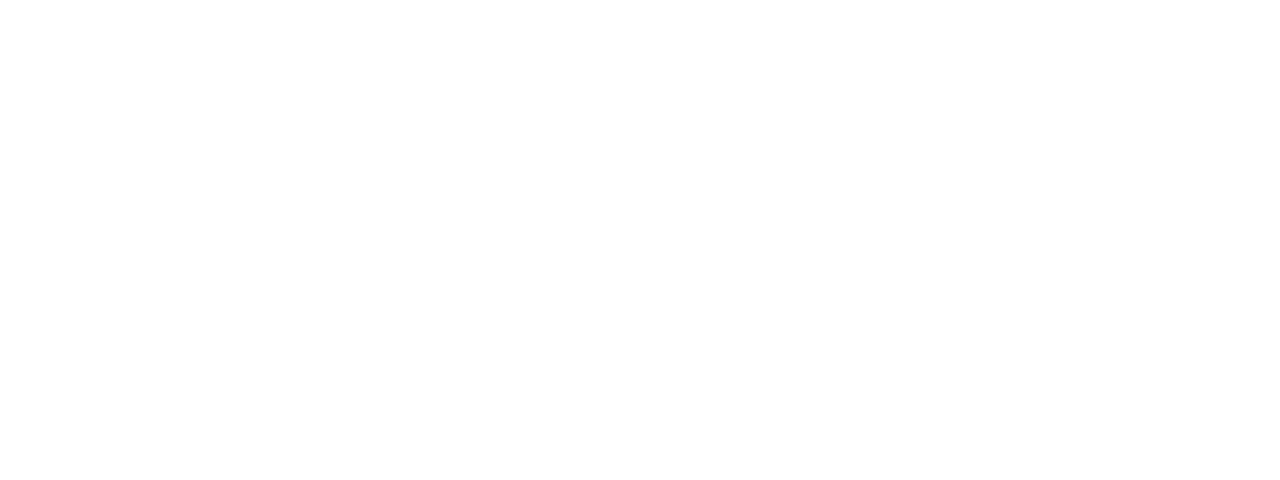
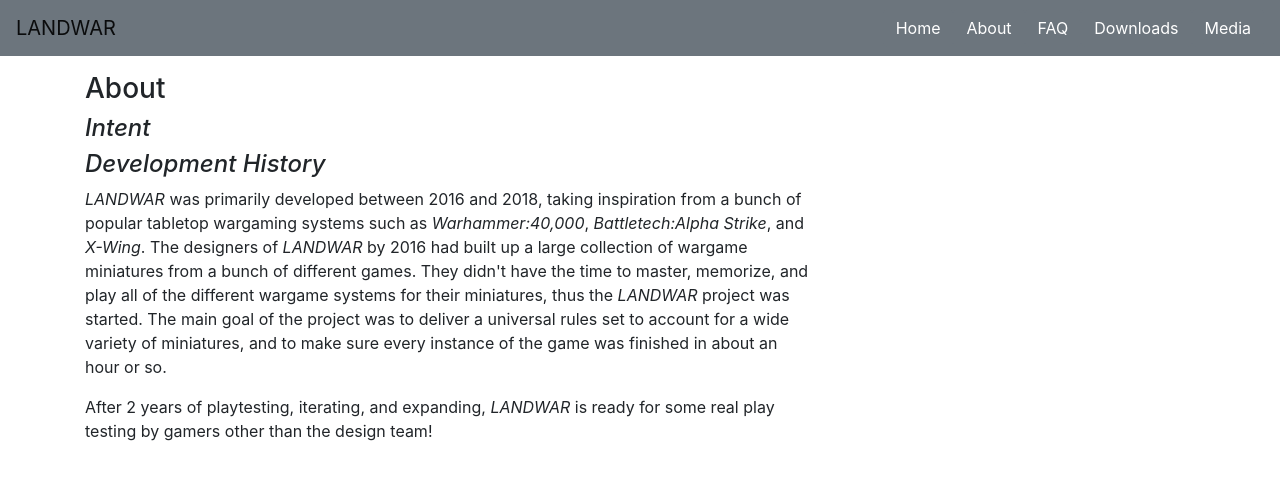
Before and after one commit to Subject9x/LANDWAR_site, a React (Create React App) app in the folder landwar-web/: page /about in a window 1280 px wide. Shown: the top 480 px of the page. Built offline with nearby package versions, Linux system fonts and the light colour scheme.

Commit message:
working on pages

```diff
--- a/landwar-web/src/App.js
+++ b/landwar-web/src/App.js
@@ -4,8 +4,11 @@
 import '../node_modules/bootstrap/dist/css/bootstrap.min.css'
 import './App.css';
 
-import LandingPage from './components/main/LandingPage.js';
+import PageLanding from './components/main/PageLanding.js';
 import PageDownloads from './components/pageDownloads/DownloadsPage.js';
+import PageAbout from './components/pageAbout/PageAbout.js';
+import PageFAQ from './components/pageFAQ/PageFAQ.js';
+import PageMedia from './components/media/PageMedia.js';
 /*
 LANDWAR website
 author: Peter Roohr
@@ -17,8 +20,11 @@
   return(
   <Router history={history} >
       <Switch>
-          <Route path="/" exact component={LandingPage}/>
+          <Route path="/" exact component={PageLanding}/>
           <Route path="/downloads" exact component={PageDownloads}/>
+          <Route path="/about" exact component={PageAbout} />
+          <Route path="/faq" exact component={PageFAQ} />
+          <Route path="/media" exact component={PageMedia} />
       </Switch>
   </Router>
   );
--- a/landwar-web/src/components/main/LandingPage.js
+++ /dev/null
@@ -1,44 +0,0 @@
-import React, {Component} from 'react';
-import {Container, Col, Row} from 'reactstrap';
-
-import NavHeader from './NavHeader.js';
-/*
-  LANDWAR website
-
-  Landing Page
-    title
-    banner image
-    link to current version docs
-    short description
-*/
-
-class LandingPage extends Component{
-  constructor(props){
-    super(props);
-  }
-
-  render(){
-    return(
-    <Container fluid={true}>
-      <NavHeader />
-      <Row>
-        &nbsp;
-      </Row>
-      <Row>
-        &nbsp;
-      </Row>
-      <Row className="justify-content-md-center">
-        <Col md={{size:10}}><b><h3><i>LANDWAR:</i> an open-source approach to tabletop wargaming!</h3></b></Col>
-      </Row>
-      <Row className="justify-content-md-center">
-        <Col md={{size:10}}><img className="img-fluid" src="..." alt="..."/>TODO-banner image</Col>
-      </Row>
-      <Row>
-        <Col md={{size:10}}></Col>
-      </Row>
-    </Container>
-    );
-  }
-}
-
-export default LandingPage;
--- a/landwar-web/src/components/main/NavHeader.js
+++ b/landwar-web/src/components/main/NavHeader.js
@@ -12,7 +12,7 @@
 class NavHeader extends Component{
 
   render(){
-    return(
+    return(<>
     <Row>
       <Col md={{size:12}}>
         <Container id='fixed-top' fixed='top' className="container-fluid">
@@ -39,6 +39,16 @@
         </Container>
       </Col>
     </Row>
+    <Row>
+      &nbsp;
+    </Row>
+    <Row>
+      &nbsp;
+    </Row>
+    <Row>
+      &nbsp;
+    </Row>
+      </>
     );
   }
 }
--- /dev/null
+++ b/landwar-web/src/components/main/PageLanding.js
@@ -0,0 +1,42 @@
+import React, {Component} from 'react';
+import {Container, Col, Row} from 'reactstrap';
+
+import NavHeader from './NavHeader.js';
+/*
+  LANDWAR website
+
+  Landing Page
+    title
+    banner image
+    link to current version docs
+    short description
+*/
+
+class PageLanding extends Component{
+  constructor(props){
+    super(props);
+  }
+
+  render(){
+    return(
+    <Container fluid={true}>
+      <NavHeader />
+      <Row className="justify-content-md-center">
+        <Col md={{size:10}}><b><h3><i>LANDWAR!</i></h3></b></Col>
+      </Row>
+      <Row className="justify-content-md-center">
+        <Col md={{size:10}}><img className="img-fluid" src="..." alt="..."/>TODO-banner image</Col>
+      </Row>
+      <Row className="justify-content-md-center">
+        <Col md={{size:10}}><p>
+          <i>LANDWAR</i> is an open-source set of rules for skirmish tabletop wargaming. The primary goal of the rules is to allow you, the players, to use any and all 6mm, 15mm, or 28mm miniatures
+          in a single game system. It is a rules set to satisfy your coolest ideas for miniatures combat in a fast-and-fun way.</p>
+          <p>Being open-source means that the rules are provided as-is for you to use and modify, we encourage you to add rules as-needed to simulate any ideas for your miniature wargaming.</p>
+        </Col>
+      </Row>
+    </Container>
+    );
+  }
+}
+
+export default PageLanding;
--- /dev/null
+++ b/landwar-web/src/components/media/PageMedia.js
@@ -0,0 +1,26 @@
+import React, {Component} from 'react';
+import {Container, Row, Col} from 'reactstrap';
+
+import NavHeader from '../main/NavHeader.js';
+
+
+class PageMedia extends Component{
+
+  render(){
+    return(
+    <Container>
+      <NavHeader />
+      <Row>
+        <Col md={{size: 6}}>
+          <h3>Media and Showcase</h3>
+        </Col>
+      </Row>
+      <Row>
+
+      </Row>
+    </Container>
+    );
+  }
+}
+
+export default PageMedia;
--- /dev/null
+++ b/landwar-web/src/components/pageAbout/PageAbout.js
@@ -0,0 +1,52 @@
+import React, {Component} from 'react';
+import {Container, Row, Col} from 'reactstrap';
+
+import NavHeader from '../main/NavHeader.js';
+/*
+  LANDWAR website
+
+  About Page
+    What is game
+
+    Dev history?
+
+*/
+
+class PageAbout extends Component{
+
+  render(){
+    return(
+    <Container>
+      <NavHeader />
+      <Row>
+        <Col md={{size: 6}}>
+          <h3>About</h3>
+        </Col>
+      </Row>
+      <Row>
+        <Col>
+          <h4><i>Intent</i></h4>
+        </Col>
+      </Row>
+
+      <Row>
+        <Col md={{size:6}}>
+          <h4><i>Development History</i></h4>
+        </Col>
+      </Row>
+      <Row>
+        <Col md={{size:8}}>
+          <p><i>LANDWAR</i> was primarily developed between 2016 and 2018, taking inspiration from a bunch of popular tabletop wargaming systems such as <i>Warhammer:40,000</i>, <i>Battletech:Alpha Strike</i>, and <i>X-Wing</i>.
+          The designers of <i>LANDWAR</i> by 2016 had built up a large collection of wargame miniatures from a bunch of different games. They didn't have the time to master, memorize, and play all of the different wargame systems
+          for their miniatures, thus the <i>LANDWAR</i> project was started. The main goal of the project was to deliver a universal rules set to account for a wide variety of miniatures, and to make sure every instance of the game
+          was finished in about an hour or so.</p>
+          <p>After 2 years of playtesting, iterating, and expanding, <i>LANDWAR</i> is ready for some real play testing by gamers other than the design team!</p>
+        </Col>
+      </Row>
+    </Container>
+    );
+  }
+}
+
+
+export default PageAbout;
--- a/landwar-web/src/components/pageDownloads/DownloadsPage.js
+++ b/landwar-web/src/components/pageDownloads/DownloadsPage.js
@@ -25,11 +25,19 @@
       <Row>
         &nbsp;
       </Row>
-      <Row className="justify-content-md-center">
+      <Row>
+        &nbsp;
+      </Row>
+      <Row>
+        &nbsp;
+      </Row>
+      <Row >
         <DownloadItem colSize={4} url="TODO-link" title="TODO-link" cardText={<p>Everything you need to begin playing games of <i>LANDWAR</i>. The core rules </p>}/>
         <DownloadItem colSize={4} url="TODO-link" title="TODO-link" cardText={<p>TAG Compendium is a small expansion of the main rulebook. TAGs are special rules that you can use on game units
           to give these units more flavor and uniqueness.
         </p>}/>
+        <DownloadItem colSize={4} url="TODO-link" title="TODO-link" cardText={<p>Unit Card Template; print and fill these out to better organize your LANDWAR strike force.</p>} />
+        <DownloadItem colSize={4} url="TODO-link" title="TODO-link" cardText={<p>Combat Operations; a small list of fun scenarios.</p>} />
       </Row>
     </Container>
     );
--- /dev/null
+++ b/landwar-web/src/components/pageFAQ/PageFAQ.js
@@ -0,0 +1,27 @@
+import React, {Component} from 'react';
+import {Container, Row, Col} from 'reactstrap';
+
+import NavHeader from '../main/NavHeader.js';
+/*
+  LANDWAR website
+
+  FAQ Page
+    Needed to play
+
+    Setup game
+
+
+
+*/
+
+class PageFAQ extends Component{
+  render(){
+    return(
+    <Container>
+      <NavHeader />
+    </Container>
+    );
+  }
+}
+
+export default PageFAQ;
```
Also changed, not shown: landwar-web/src/components/pageAbout/AboutPage.js (deleted, +0 -9 lines), landwar-web/src/components/pageFAQ/FAQPage.js (deleted, +0 -11 lines).
